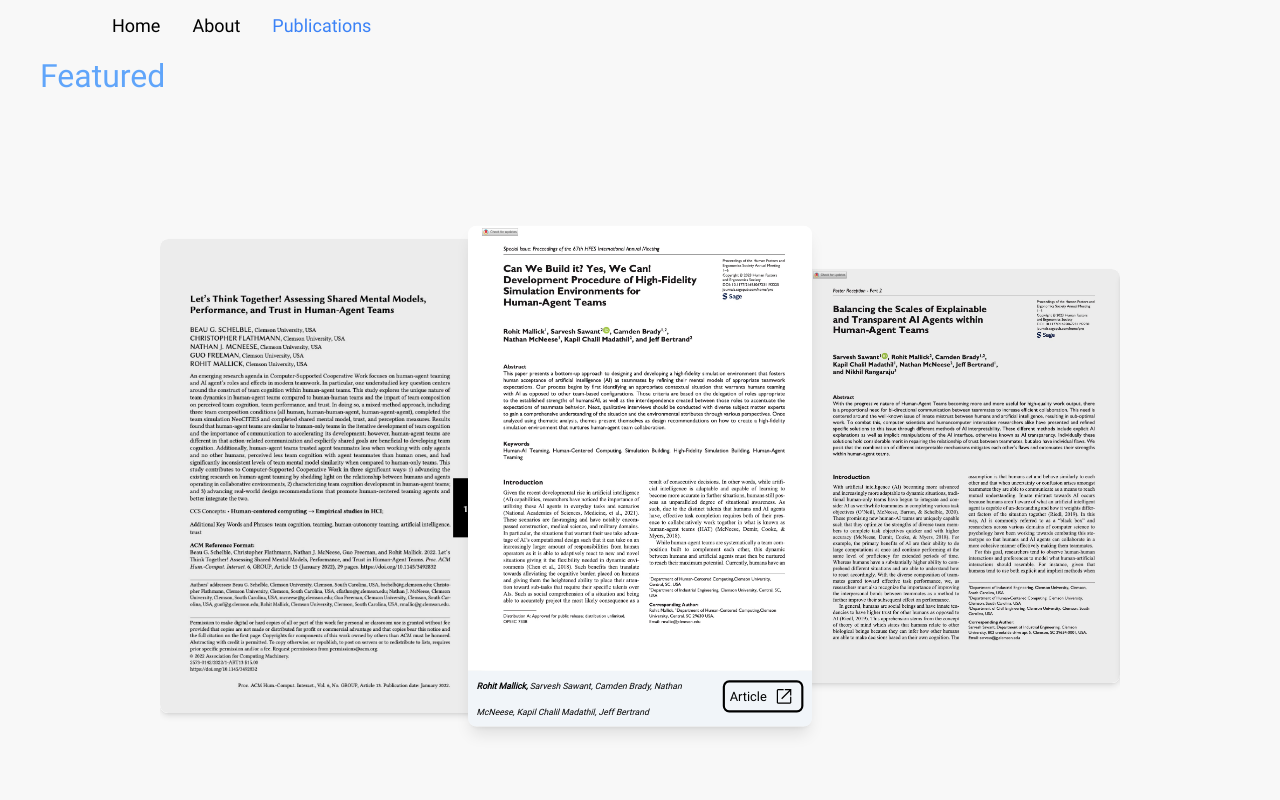
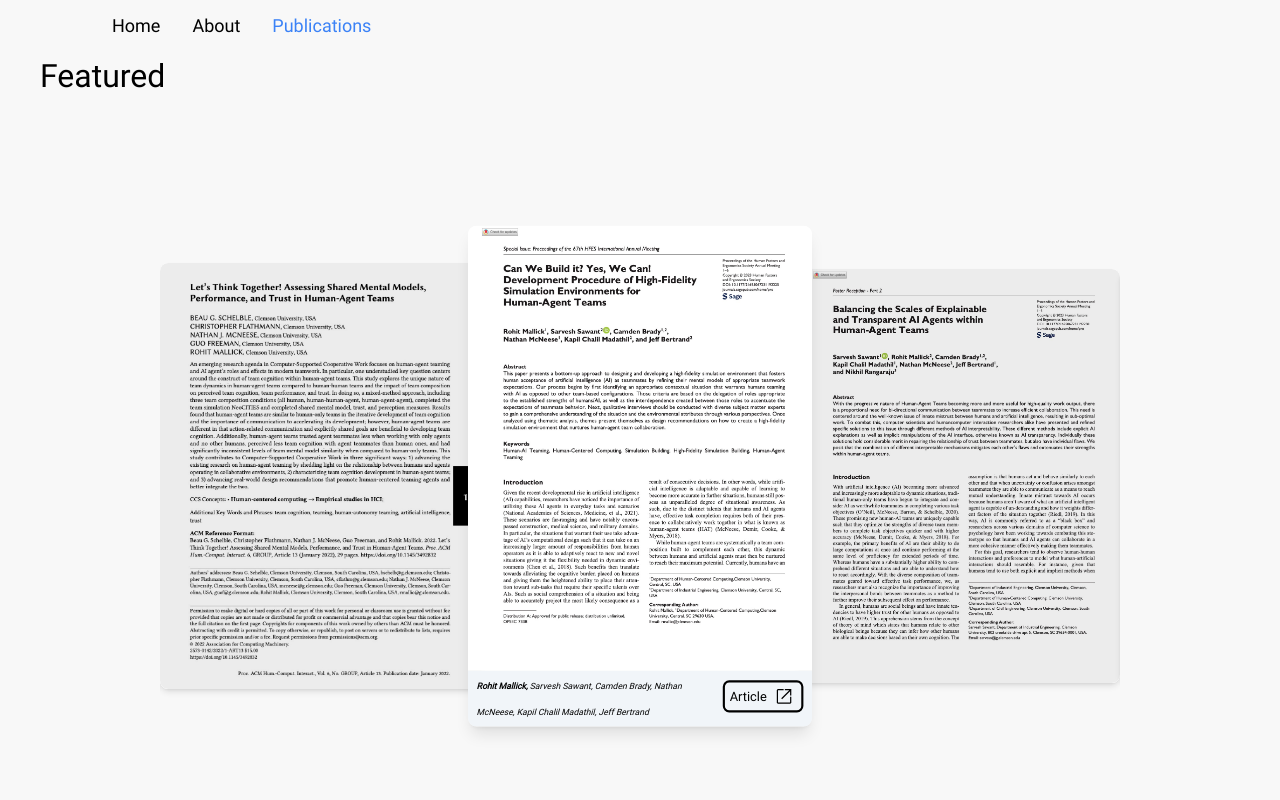
Before and after one commit to JaeGif/Rohit_Portfolio, a Next.js app: page /publications in a window 1280 px wide. Shown: the top 800 px of the page. Built offline with nearby package versions, Linux system fonts and the light colour scheme.

Commit message:
resized some pubs and lets think together

```diff
--- a/src/components/slideshow/CurrentSlide.tsx
+++ b/src/components/slideshow/CurrentSlide.tsx
@@ -7,7 +7,7 @@ type CurrentSlideProps = {
 };
 function CurrentSlide({ data }: CurrentSlideProps) {
   return (
-    <div className='h-[70vh] flex justify-center items-center'>
+    <div className='flex justify-center items-center'>
       <Publication data={data} />
     </div>
   );
--- a/src/components/slideshow/SlideshowWrapper.tsx
+++ b/src/components/slideshow/SlideshowWrapper.tsx
@@ -22,7 +22,7 @@ function SlideshowWrapper() {
     <div className='h-full w-full'>
       {featured && (
         <div className='flex flex-col h-screen'>
-          <h1 className='pl-10'>Featured</h1>
+          <h1 className='text-black pl-10'>Featured</h1>
           <Featured data={featured} />
         </div>
       )}
--- a/src/pages/publications.tsx
+++ b/src/pages/publications.tsx
@@ -1,6 +1,4 @@
-import PublicationsWrapper from '@/components/publications/PublicationsWrapper';
 import React from 'react';
-import CarouselWrapper from '@/components/publicationsCarousel/CarouselWrapper';
 import SlideshowWrapper from '@/components/slideshow/SlideshowWrapper';
 function Publications() {
   return (
```
Also changed, not shown: public/assets/papers/LetsThinkTogether.jpg.
